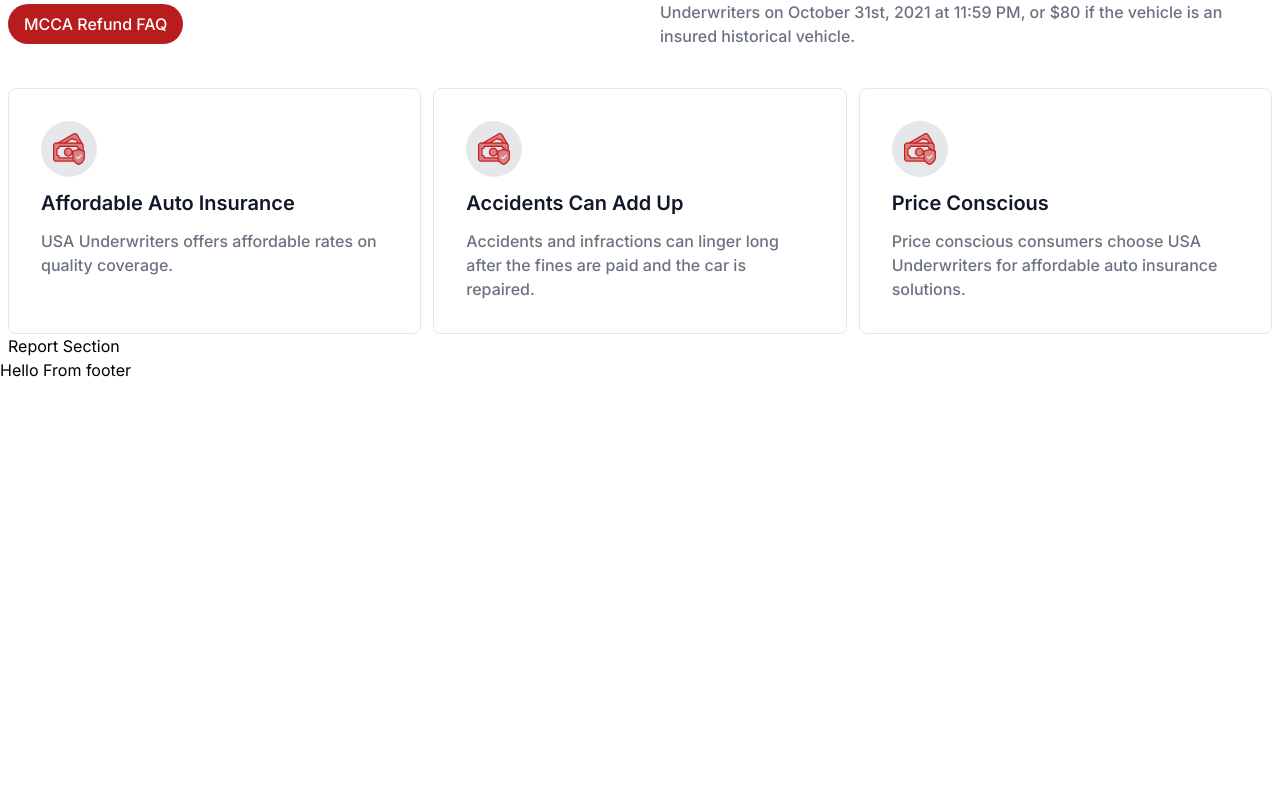
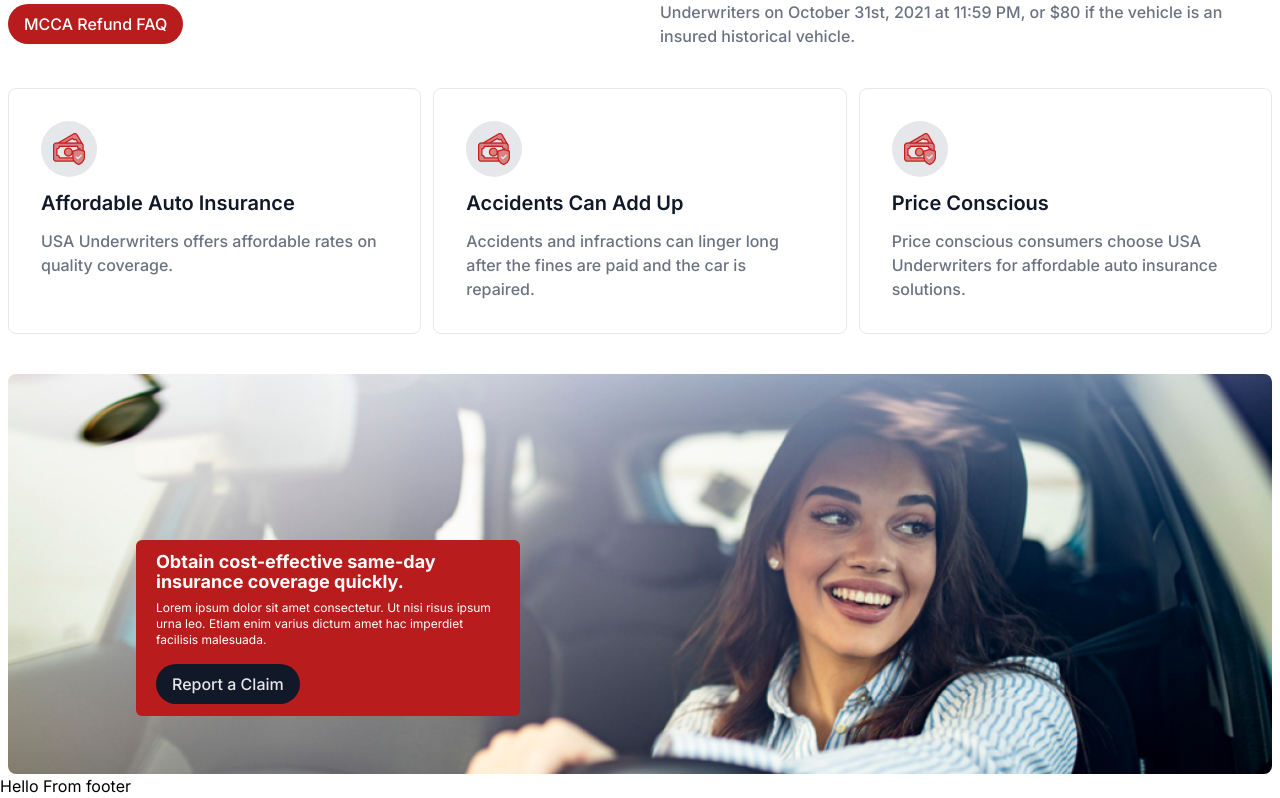
Before and after one commit to muntashir-wahid/underwriter-nextjs, a Next.js app: page / in a window 1280 px wide. Shown: the part 809-1607 px from the top of the page. Before the commit the page ends 1191 px from the top, so only its background shows below. Built offline with nearby package versions, Linux system fonts and the light colour scheme.

Commit message:
completed report section

```diff
--- a/app/HomeComponents/Report.jsx
+++ b/app/HomeComponents/Report.jsx
@@ -1,5 +1,24 @@
-import React from "react";
+import ReportCard from "./ReportCard";
+
+const backgroundImage = {
+  backgroundImage: `url(assets/images/report-sec-img.png)`,
+  width: "100%",
+  height: "100%",
+  backgroundSize: "cover",
+  backgroundPosition: "center center",
+};
 
 export default function Report() {
-  return <section>Report Section</section>;
+  return (
+    <section className="mt-10">
+      <div className="hidden md:block min-h-[50vh] relative">
+        <div className="absolute rounded-lg" style={backgroundImage}>
+          <div className="absolute bottom-0 left-0 w-96 translate-x-1/3 translate-y-[-33%]">
+            <ReportCard />
+          </div>
+        </div>
+      </div>
+      <ReportCard displayCondition="block md:hidden" />
+    </section>
+  );
 }
--- /dev/null
+++ b/app/HomeComponents/ReportCard.jsx
@@ -0,0 +1,18 @@
+import Button from "@/components/Shared/Buttons/Button";
+
+export default function ReportCard({ displayCondition = "" }) {
+  return (
+    <article
+      className={`${displayCondition} bg-red-700 text-white rounded-md py-3 px-5`}
+    >
+      <h4 className="text-lg font-bold leading-5 mb-2">
+        Obtain cost-effective same-day insurance coverage quickly.
+      </h4>
+      <p className="text-xs mb-4">
+        Lorem ipsum dolor sit amet consectetur. Ut nisi risus ipsum urna leo.
+        Etiam enim varius dictum amet hac imperdiet facilisis malesuada.
+      </p>
+      <Button variant="black">Report a Claim</Button>
+    </article>
+  );
+}
--- a/components/Shared/Buttons/Button.jsx
+++ b/components/Shared/Buttons/Button.jsx
@@ -6,7 +6,7 @@
 const variants = {
   red: `${defaultBtnClass} bg-red-700 text-white`,
   white: `${defaultBtnClass} bg-white text-gray-800`,
-  black: `${defaultBtnClass} text-gray-900 text-gray-200`,
+  black: `${defaultBtnClass} bg-gray-900 text-gray-200`,
 };
 
 export default function Button({
```
